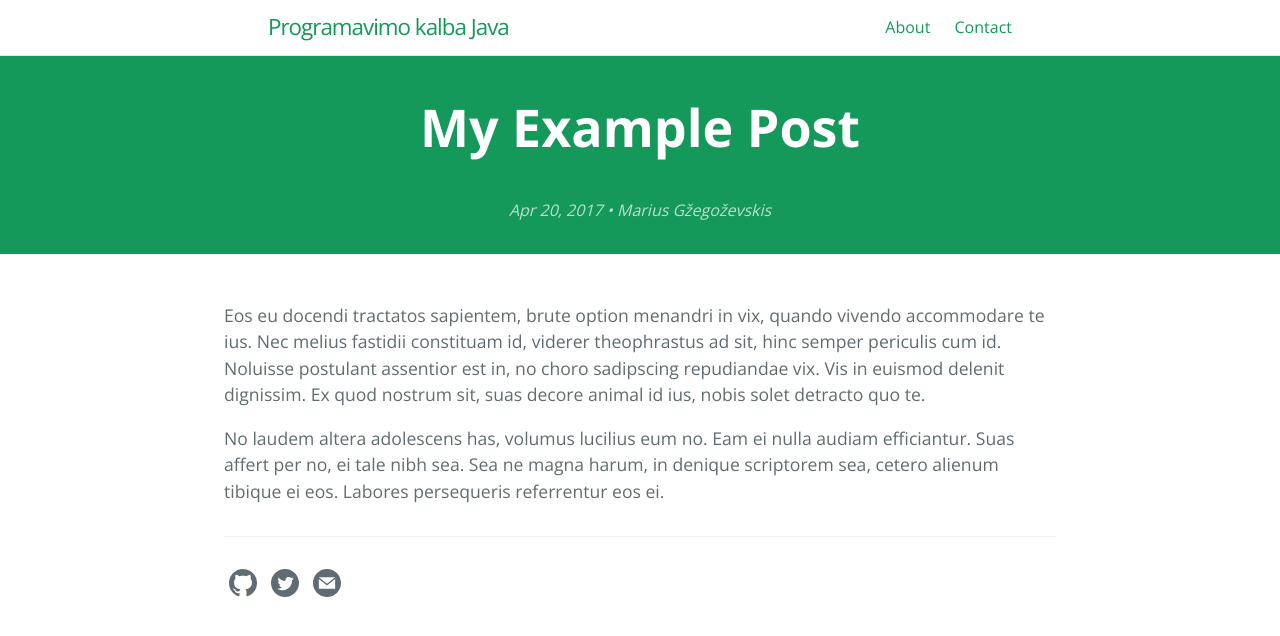
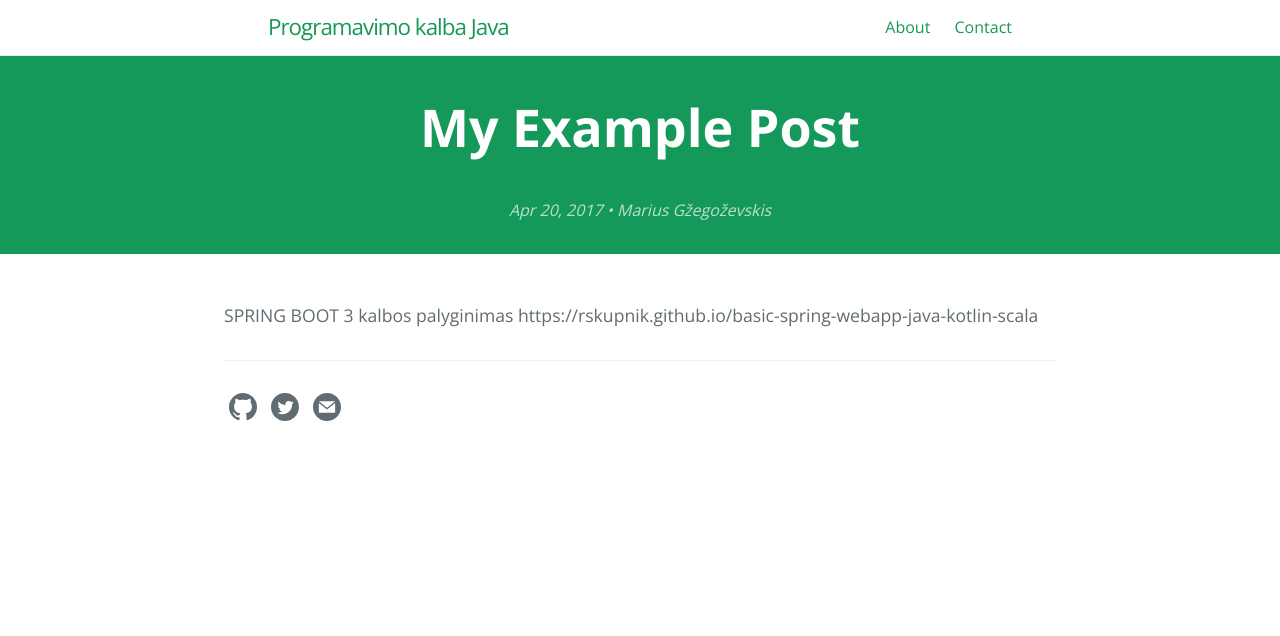
Before and after one commit to eif-courses/Java-Lecture-Notes, a Jekyll site: the page built from _posts/2017-04-20-my-example-post.md, in a window 1280 px wide. Shown: the top 636 px of the page. Built offline with Jekyll 4.4.1, drawn with Linux system fonts in a browser that asks for light colours.

Commit message:
Update 2017-04-20-my-example-post.md

```diff
--- a/_posts/2017-04-20-my-example-post.md
+++ b/_posts/2017-04-20-my-example-post.md
@@ -2,11 +2,6 @@
 layout: post
 ---
 
-Eos eu docendi tractatos sapientem, brute option menandri in vix, quando vivendo accommodare te ius. Nec melius fastidii constituam id, viderer theophrastus ad sit, hinc semper periculis cum id. Noluisse postulant assentior est in, no choro sadipscing repudiandae vix. Vis in euismod delenit dignissim. Ex quod nostrum sit, suas decore animal id ius, nobis solet detracto quo te.
 
-{% comment %}
-Might you have an include in your theme? Why not try it here!
-{% include my-themes-great-include.html %}
-{% endcomment %}
-
-No laudem altera adolescens has, volumus lucilius eum no. Eam ei nulla audiam efficiantur. Suas affert per no, ei tale nibh sea. Sea ne magna harum, in denique scriptorem sea, cetero alienum tibique ei eos. Labores persequeris referrentur eos ei.
+SPRING BOOT 3 kalbos palyginimas
+https://rskupnik.github.io/basic-spring-webapp-java-kotlin-scala
```
